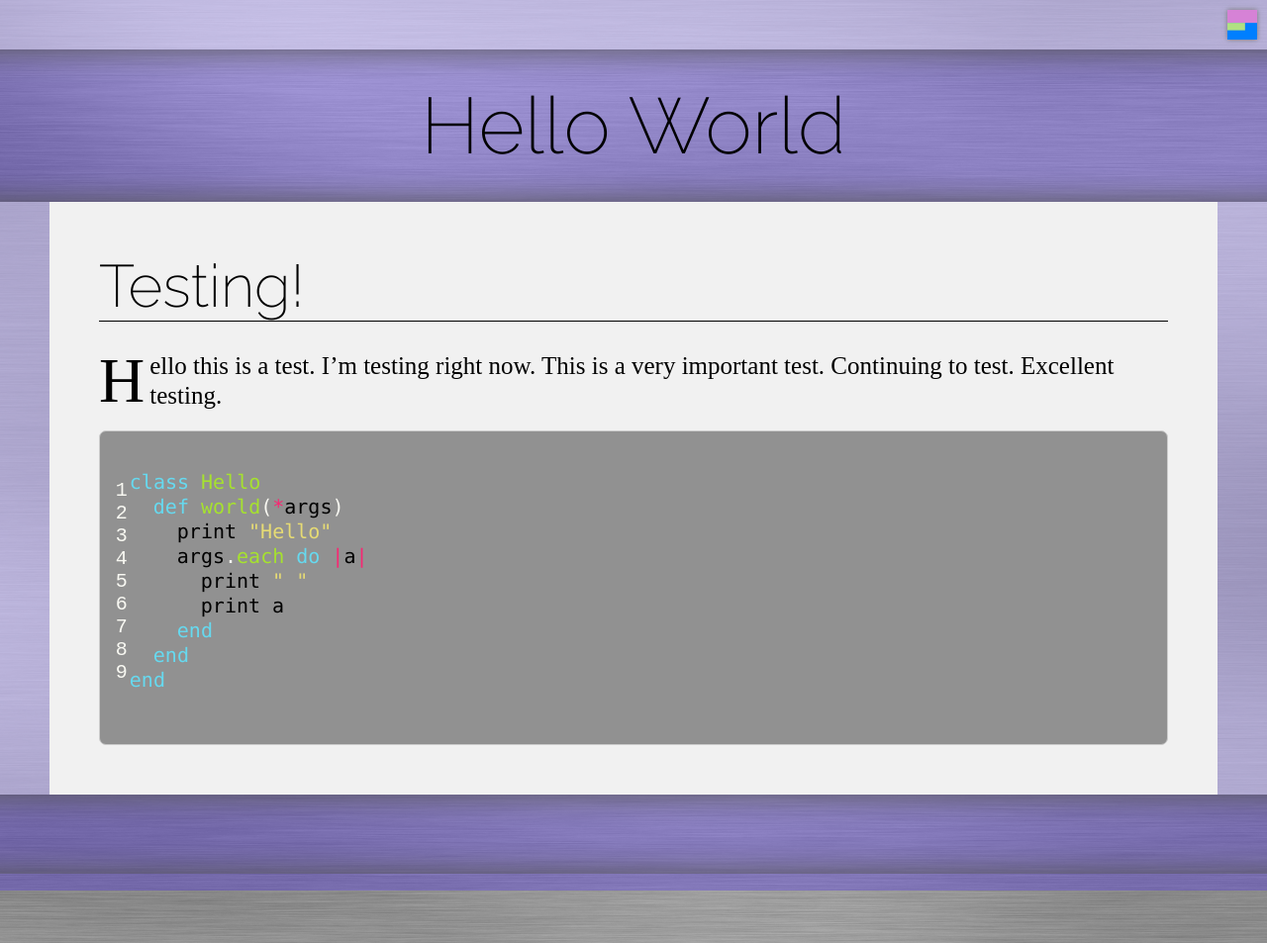
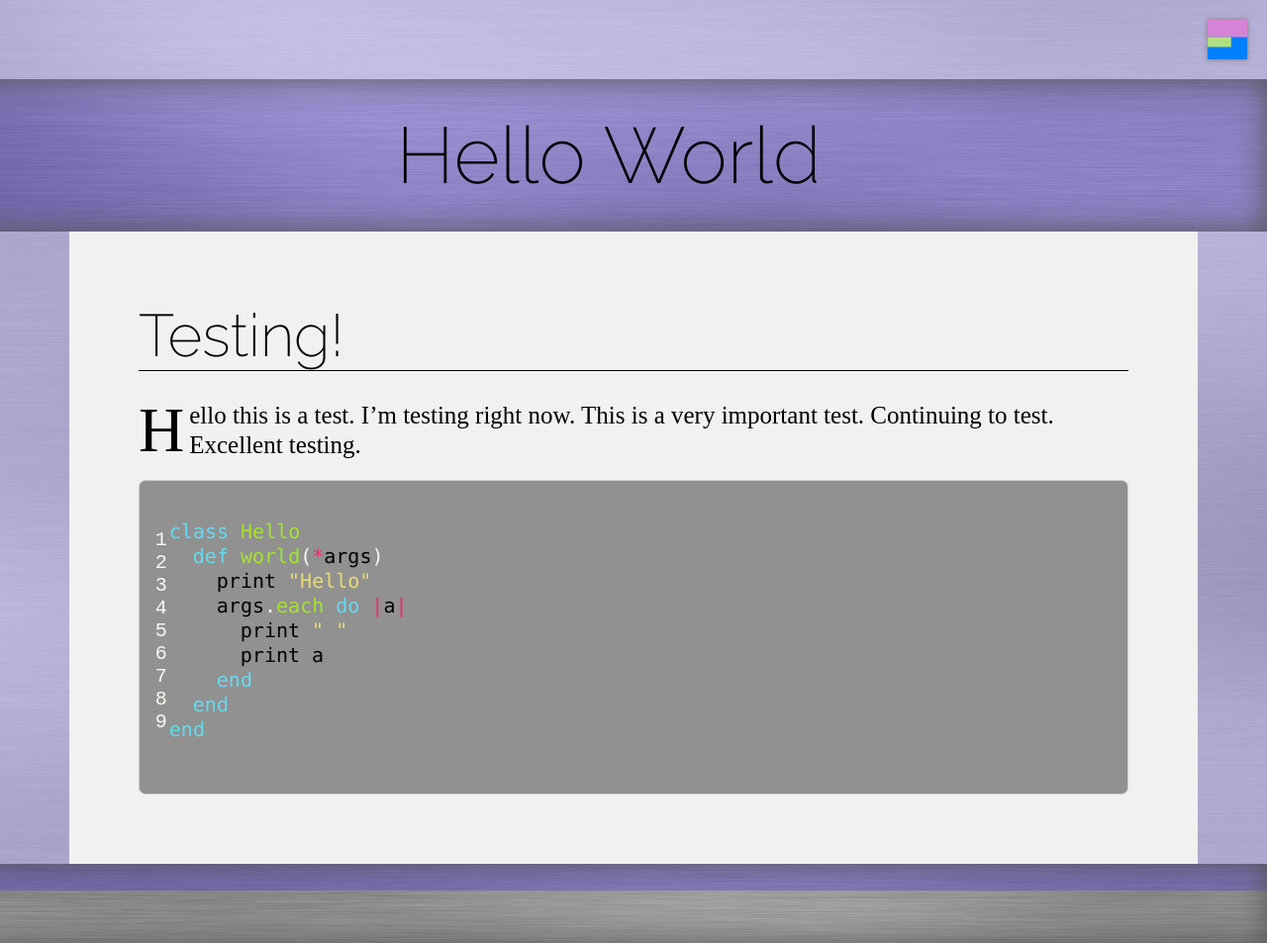
Before and after one commit to Charlesetc/charlesetc, a Jekyll site: the page built from _posts/2015-07-27-hello-world.markdown, in a window 1280 px wide. Shown: the whole page at 99% size. Built offline with Jekyll 4.4.1, drawn with Linux system fonts in a browser that asks for light colours; Markdown is read by kramdown in place of the engine named in the settings.

Commit message:
Same square size in corner

```diff
--- a/_config.yml
+++ b/_config.yml
@@ -1,7 +1,7 @@
 # Site settings
 title: Charles Chamberlain
 baseurl: ""
-exclude: ./style/master.styl
+exclude: ['./style/master.styl']
 
 # Build settings
 markdown: redcarpet
--- a/style/master.css
+++ b/style/master.css
@@ -47,10 +47,10 @@ html::-moz-selection {
   max-height: 50vh;
 }
 html body .post-title {
-  width: calc(100% + 100px);
+  width: calc(100% + 50px);
   position: relative;
   left: -50px;
-  border-top: 50px solid rgba(255,255,255,0.4);
+  border-top: 80px solid rgba(255,255,255,0.4);
   text-align: center;
   font-size: 80px;
   display: block;
@@ -82,7 +82,7 @@ html body .post-title * {
 .post *::-moz-selection {
   background: rgba(0,0,0,0.5);
 }
-.main-page .home-link {
+.home-link {
   position: absolute;
   top: 20px;
   right: 20px;
@@ -93,14 +93,9 @@ html body .post-title * {
   -o-box-shadow: 0px 0px 8px #444;
   -ms-box-shadow: 0px 0px 8px #444;
   box-shadow: 0px 0px 8px #444;
+  z-index: 30;
 }
 .post .home-link {
-  position: absolute;
-  z-index: 30;
-  top: 10px;
-  right: 10px;
-  height: 30px;
-  width: 30px;
   -webkit-box-shadow: 0px 0px 5px #777;
   -moz-box-shadow: 0px 0px 5px #777;
   -o-box-shadow: 0px 0px 5px #777;
@@ -116,16 +111,17 @@ html body .post-title * {
   -o-box-shadow: inset 0px 0px 30px #555;
   -ms-box-shadow: inset 0px 0px 30px #555;
   box-shadow: inset 0px 0px 30px #555;
-  width: calc(100% + 100px);
+  width: calc(100% + 50px);
   position: relative;
   left: -50px;
 }
 .post-content {
   background: #f1f1f1;
   width: 100%;
-  padding: 50px;
-  border-left: 50px solid rgba(255,255,255,0.4);
-  border-right: 50px solid rgba(255,255,255,0.4);
+  box-sizing: border-box;
+  padding: 70px;
+  border-left: 70px solid rgba(255,255,255,0.4);
+  border-right: 70px solid rgba(255,255,255,0.4);
   -moz-background-clip: padding; /* Firefox 3.6 */
   -webkit-background-clip: padding; /* Safari 4 */
   background-clip: padding-box; /* Firefox 4, Safari 5, Opera 10, IE 9 */
```
Also changed, not shown: style/master.styl (+9 -15 lines).
